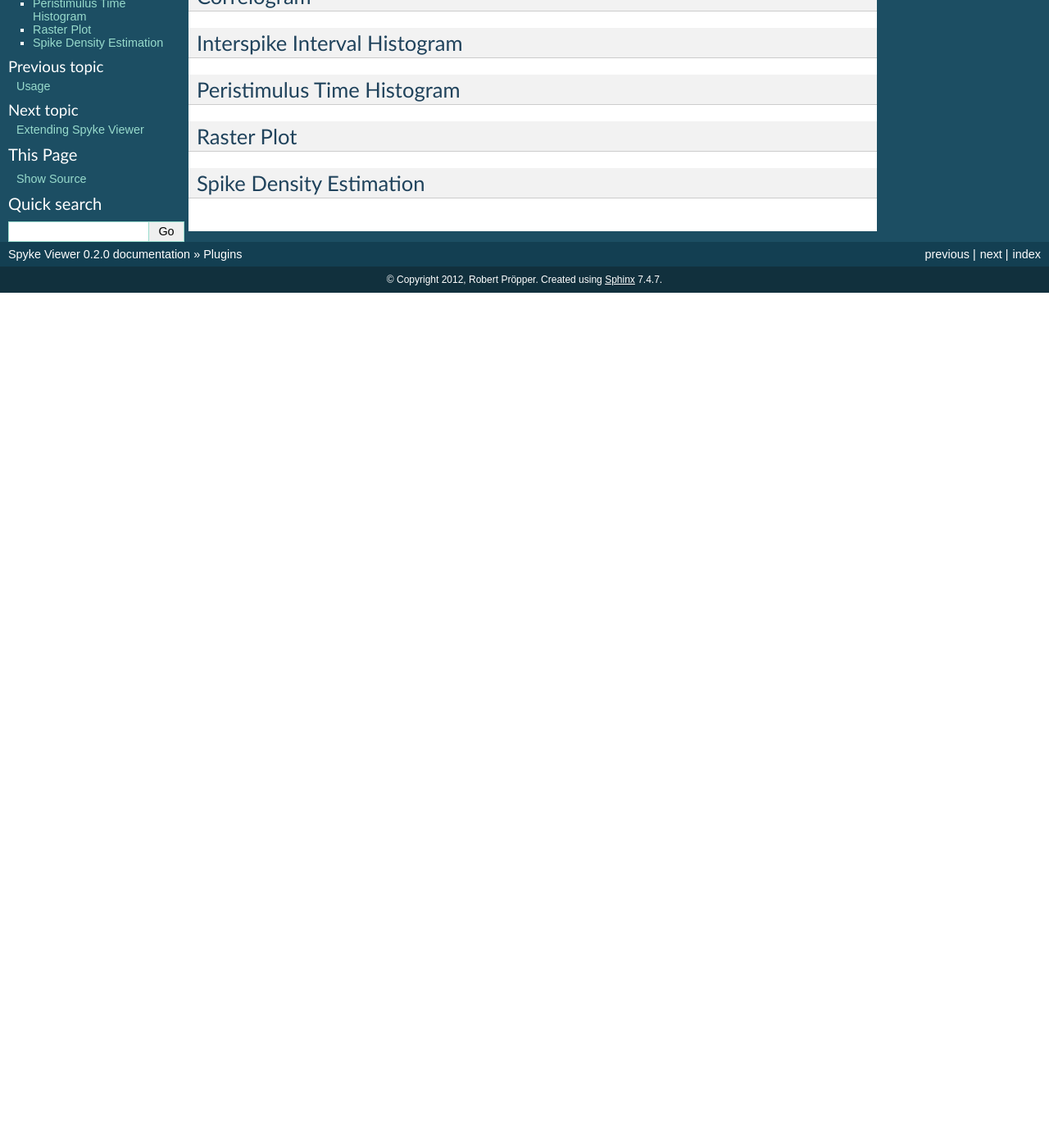
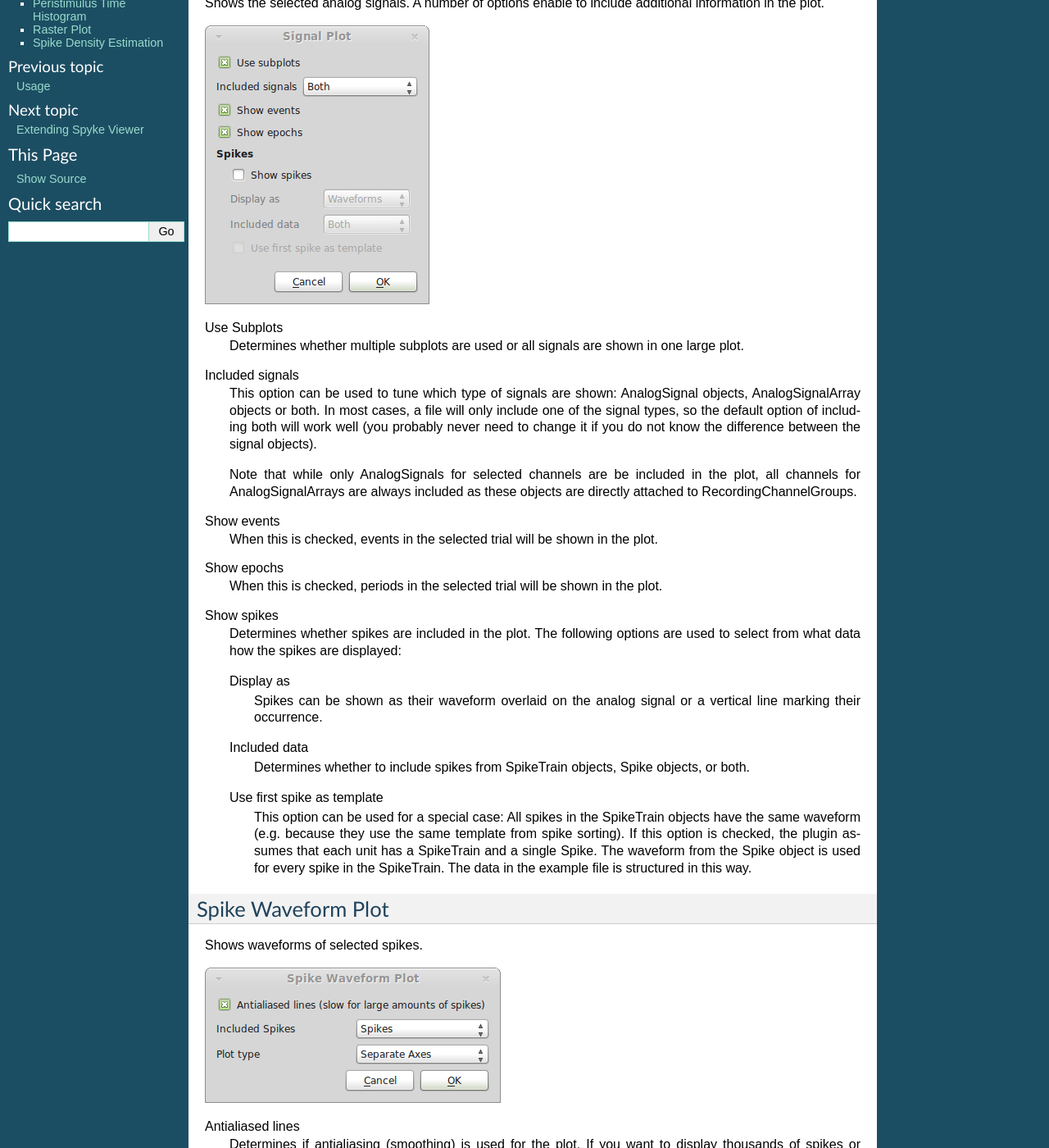
Before and after one commit to rproepp/spykeviewer, a Sphinx documentation site: the page built from doc/source/plugins.rst, in a window 1280 px wide and 1400 px high, scrolled down 270 px. Shown: the whole window at 82% size. Built offline with Sphinx 7.4.7, drawn with Linux system fonts in a browser that asks for light colours; formulas are drawn with MathJax 3; before the commit the page ends 900 px from its top, so only the background shows below that; some of the changed text lies outside the part shown.

Commit message:
Started commenting plugins

```diff
--- a/doc/source/extending.rst
+++ b/doc/source/extending.rst
@@ -6,6 +6,8 @@ There are two ways of extending Spyke Viewer: Analysis plugins and IO plugins.
 Both are created by placing a Python file with an appropriate class into one
 of the plugin directories defined in the :ref:`settings`. This section
 describes how to create them.
+
+.. _analysisplugins:
 
 Analysis plugins
 ----------------
--- a/doc/source/plugins.rst
+++ b/doc/source/plugins.rst
@@ -3,25 +3,118 @@
 Plugins
 =======
 
-Coming soon...
+This section describes the plugins that are included with Spyke Viewer. All
+included plugins create plots and will automatically use only the first
+selected object if using the whole selection would require multiple plot
+windows (e.g. the signal plot plugin will only create a plot for the first
+selected segment).
+
+For information on how to create your own plugins, see
+:ref:`analysisplugins`.
 
 Signal Plot
 -----------
+Shows the selected analog signals. A number of options enable to include
+additional information in the plot.
+
+.. image:: /img/plugin-signals.png
+
+Use Subplots
+  Determines whether multiple subplots are used or all signals are shown in
+  one large plot.
+
+Included signals
+  This option can be used to tune which type of signals are shown:
+  AnalogSignal objects, AnalogSignalArray objects or both. In most cases, a
+  file will only include one of the signal types, so the default option of
+  including both will work well (you probably never need to change it if you
+  do not know the difference between the signal objects).
+
+  Note that while only AnalogSignals for selected channels are be included in
+  the plot, all channels for AnalogSignalArrays are always included as these
+  objects are directly attached to RecordingChannelGroups.
+
+Show events
+  When this is checked, events in the selected trial will be shown in the
+  plot.
+
+Show epochs
+  When this is checked, periods in the selected trial will be shown in the
+  plot.
+
+Show spikes
+  Determines whether spikes are included in the plot. The following options
+  are used to select from what data how the spikes are displayed:
+
+  Display as
+    Spikes can be shown as their waveform overlaid on the analog signal or a
+    vertical line marking their occurrence.
+
+  Included data
+    Determines whether to include spikes from SpikeTrain objects, Spike
+    objects, or both.
+
+  Use first spike as template
+    This option can be used for a special case: All spikes in the SpikeTrain
+    objects have the same waveform (e.g. because they use the same template
+    from spike sorting). If this option is checked, the plugin assumes that
+    each unit has a SpikeTrain and a single Spike. The waveform from the
+    Spike object is used for every spike in the SpikeTrain. The data in the
+    example file is structured in this way.
 
 Spike Waveform Plot
 -------------------
+Shows waveforms of selected spikes.
+
+.. image:: /img/plugin-waveforms.png
+
+Antialiased lines
+  Determines if antialiasing (smoothing) is used for the plot. If you want to
+  display thousands of spikes or more, unchecking this option will improve the
+  plotting performance considerably.
+
+Included spikes
+  Determines whether to include spikes from SpikeTrain objects, Spike
+  objects, or both.
+
+Plot type
+  Three different plot types can be selected: "Separate Axes" creates a
+  subplot for each channel, "Split Horizontally" creates one plot where the
+  channels are concatenated and "Split Vertically" creates one plot where the
+  channels are stacked vertically.
 
 Correlogram
 -----------
+Creates auto- and crosscorrelogram the selected units.
+
+.. image:: /img/plugin-correlogram.png
+
+Bin size (ms)
+  The bin size used in the calculation of the correlograms.
+
+Cut off (ms)
+  The maximum time lag for which the correlogram will be calculated and
+  displayed.
+
+Data source
+  The
 
 Interspike Interval Histogram
 -----------------------------
 
+.. image:: /img/plugin-isi.png
+
 Peristimulus Time Histogram
 ---------------------------
+
+.. image:: /img/plugin-psth.png
 
 Raster Plot
 -----------
 
+.. image:: /img/plugin-rasterplot.png
+
 Spike Density Estimation
 ------------------------
+
+.. image:: /img/plugin-sde.png
--- a/doc/source/usage.rst
+++ b/doc/source/usage.rst
@@ -165,7 +165,8 @@ selected units. Go to the configuration again, set "Display" to  "Waveforms"
 and check "Use first spike as template". After another run of the plugin,
 you will see the template spike waveforms overlaid on the analog signals. To
 learn more about the included plugins and how to use them, go to
-:ref:`plugins`.
+:ref:`plugins`. When you want to create your own plugins, go to
+:ref:`analysisplugins`.
 
 .. _console:
 
```
Also changed, not shown: doc/source/img/plugin-correlogram.png (added), doc/source/img/plugin-isi.png (added), doc/source/img/plugin-psth.png (added), doc/source/img/plugin-rasterplot.png (added), doc/source/img/plugin-sde.png (added), doc/source/img/plugin-signals.png (added), doc/source/img/plugin-waveforms.png (added), 5 other files.
